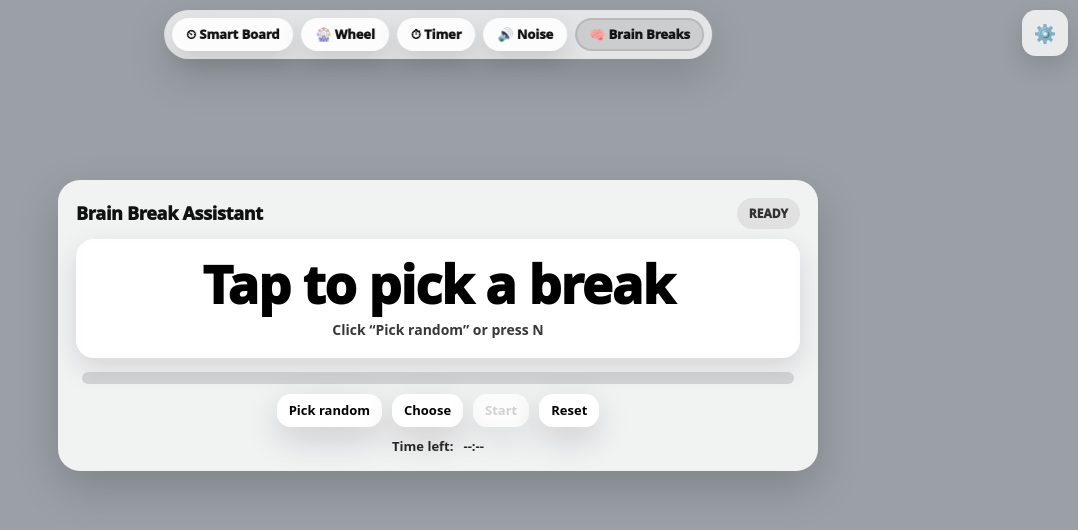
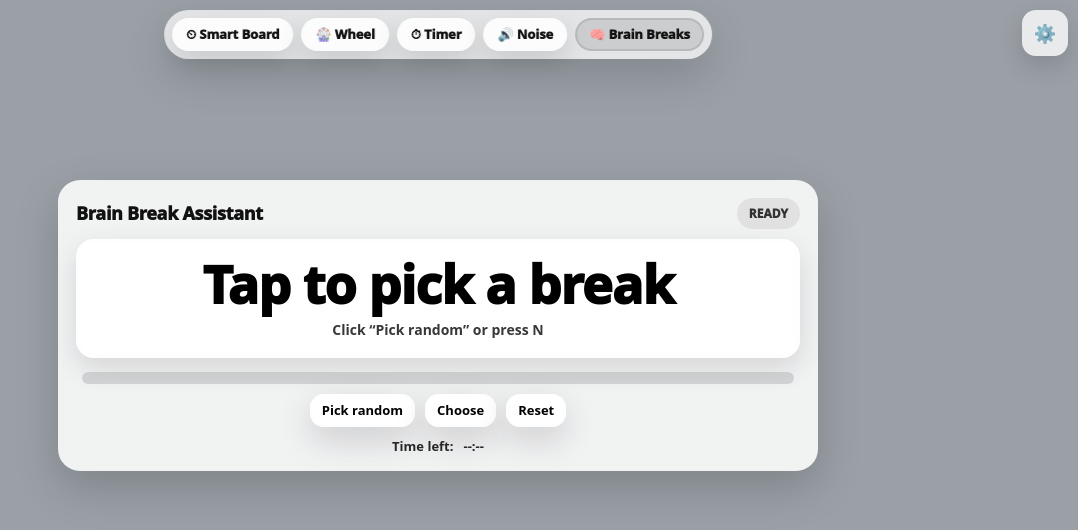
Before and after one commit to pukekohetech/PHSTime, a plain HTML site: page brainbreak.html in a window 1280 px wide. Shown: the whole page, without its empty margins (202-1280 px from the left). Drawn offline with Linux system fonts and the light colour scheme.

Commit message:
Update brainbreak.html

```diff
--- a/brainbreak.html
+++ b/brainbreak.html
@@ -192,7 +192,7 @@
 <div class="controlRow">
   <button id="pickBtn">Pick random</button>
   <button id="chooseBtn">Choose</button>
-  <button id="startPauseBtn" disabled>Start</button>
+
   <button id="openBtn" class="hidden">Open</button>
   <button id="resetBtn">Reset</button>
 </div>
```
